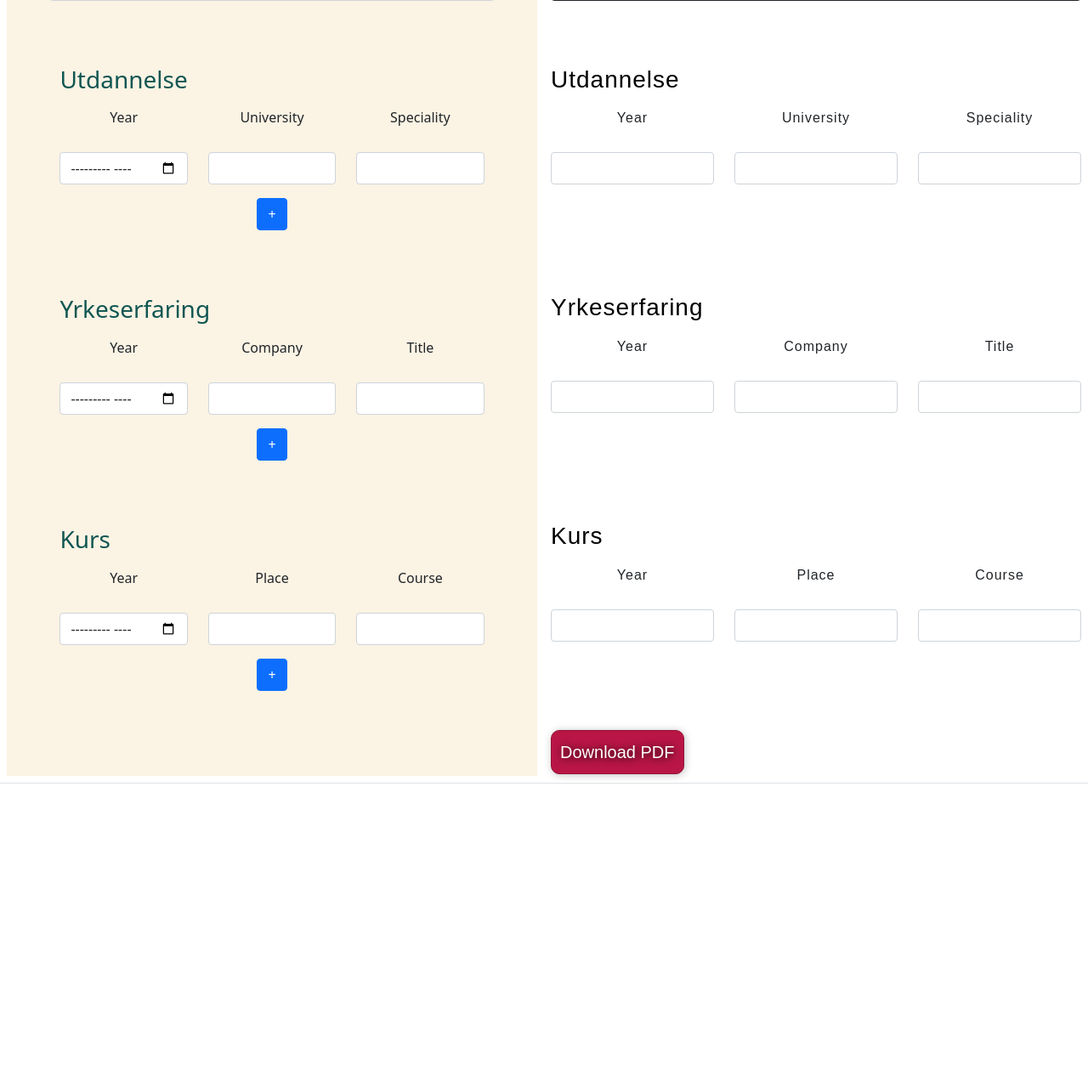
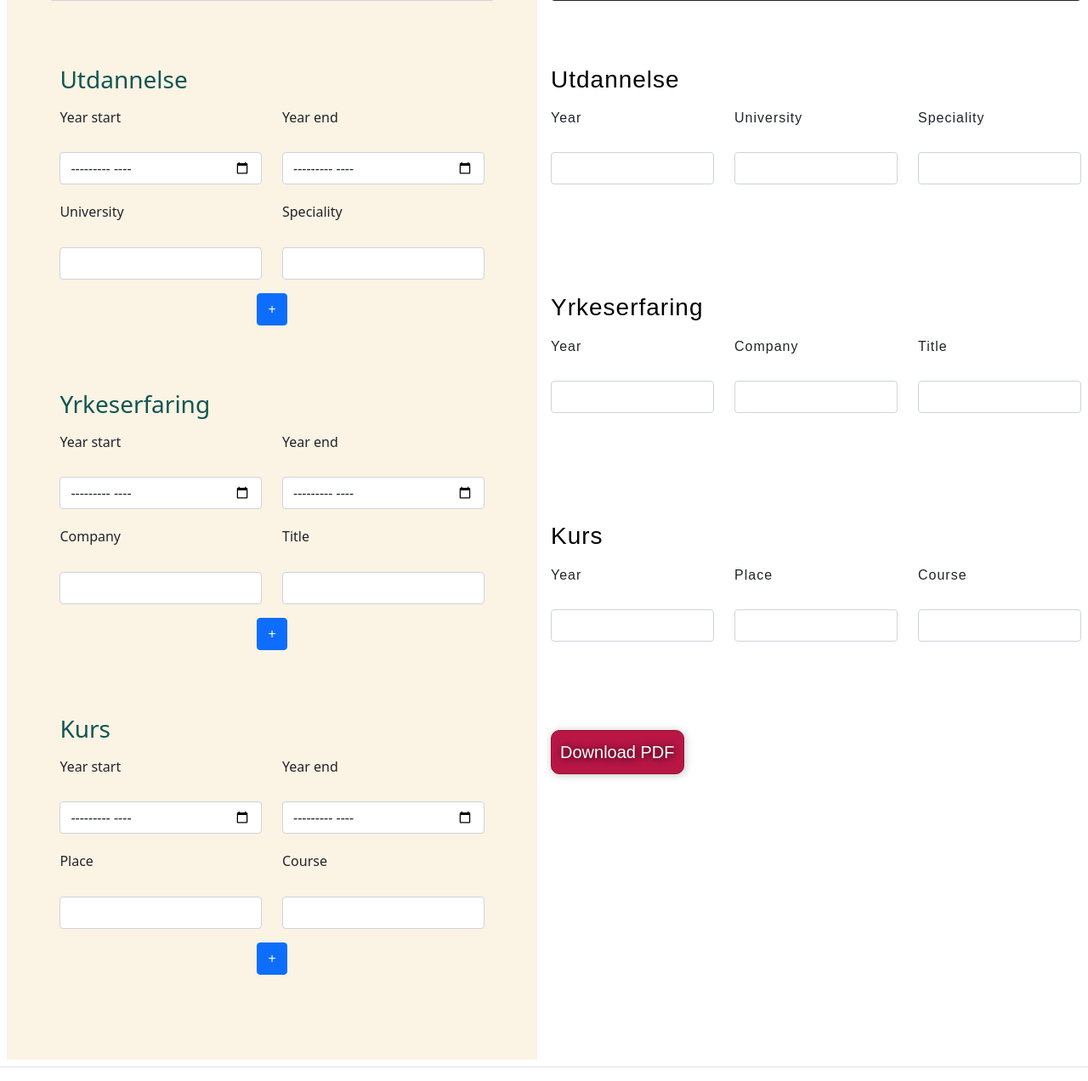
Before and after one commit to Rolf85no/interaktivCV, a Flask app: page / in a window 1280 px wide. Shown: the part 825-2097 px from the top of the page at 85% size. Before the commit the page ends 1747 px from the top, so only its background shows below. Run offline with Flask 2, Linux system fonts and the light colour scheme; some libraries are stand-ins or nearby versions.

Commit message:
Add files via upload
Mye fungerer men alt for mye kode så starter på nytt med enklere kode.

```diff
--- a/static/ixstyles.css
+++ b/static/ixstyles.css
@@ -160,7 +160,3 @@ pre{
 #kompetanse{
     min-height: 30vh;
 }
-
-#wrk_head, #ed_head, #kurs_head{
-    text-align: center;
-}
--- a/templates/index.html
+++ b/templates/index.html
@@ -91,22 +91,36 @@
                             <div class="row mb-1">
                                 <h3> Utdannelse</h3>
                             </div>
-                            <div id="ed_head"class="row mb-3">
-                                <label for="yearEd" class="col-md-4 col-form-label"><h5>Year</h5></label>
-                                <label for="university" class="col-md-4 col-form-label"><h5>University</h5></label>
-                                <label for="speciality" class="col-md-4 col-form-label"><h5>Speciality</h5></label>
+
+                            <!-------Utdannelse--------------->
+                            <div id="utdanning_row">
+                                <div id="edYear_head"class="row mb-3">
+                                    <label for="yearEd" class="col-md-6 col-form-label"><h5>Year start</h5></label>
+                                    <label for="yearEdEnd" class="col-md-6 col-form-label"><h5>Year end</h5></label>
                                 </div>
 
-                            <!-------Utdannelse--------------->
-                            <div class="row mb-3" id="utdanning_row">
-                                <div class="col-md-4">
+                                <div class="row mb-3">
+                                    <div class="col-md-6">
                                         <input type="month" class="form-control" id="yearEd">
                                     </div>
-                                <div class="col-md-4">
+
+                                    <div class="col-md-6">
+                                        <input type="month" class="form-control" id="yearEdEnd">
+                                    </div>
+                                </div>
+
+                                <div id="ed_head" class="row mb-3">
+                                    <label for="university" class="col-md-6 col-form-label"><h5>University</h5></label>
+                                    <label for="speciality" class="col-md-6 col-form-label"><h5>Speciality</h5></label>
+                                </div>
+
+                                <div class="row mb-3">
+                                    <div class="col-md-6">
                                         <input type="text" class="form-control" id="university">
                                     </div>
-                                <div class="col-md-4">
+                                    <div class="col-md-6">
                                         <input type="text" class="form-control" id="speciality">
+                                    </div>
                                 </div>
                             </div>
 
@@ -120,24 +134,38 @@
                             <div class="row mb-1">
                                 <h3>Yrkeserfaring</h3>
                             </div>
-                            <div id="wrk_head" class="row mb-3">
-                                <label for="yearWork" class="col-md-4 col-form-label"><h5>Year</h5></label>
-                                <label for="company" class="col-md-4 col-form-label"><h5>Company</h5></label>
-                                <label for="title" class="col-md-4 col-form-label"><h5>Title</h5></label>
+
+                            <!----------------work-row-------------->
+                            <div id="work_row">
+                                <div id="workYear_head" class="row mb-3">
+                                    <label for="yearWork" class="col-md-6 col-form-label"><h5>Year start</h5></label>
+                                    <label for="yearWorkEnd" class="col-md-6 col-form-label"><h5>Year end</h5></label>
                                 </div>
 
-                            <!----------------work-row-------------->
-                            <div class="row mb-3" id="work_row">
-                                <div class="col-md-4">
+                                <div class="row mb-3">
+                                    <div class="col-md-6">
                                         <input type="month" class="form-control" id="yearWork">
                                     </div>
-                                <div class="col-md-4">
+                                    <div class="col-md-6">
+                                        <input type="month" class="form-control" id="yearWorkEnd">
+                                    </div>
+                                </div>
+
+                                <div id="ed_head" class="row mb-3">
+                                    <label for="company" class="col-md-6 col-form-label"><h5>Company</h5></label>
+                                    <label for="title" class="col-md-6 col-form-label"><h5>Title</h5></label>
+                                </div>
+
+                                <div class="row mb-3">
+                                    <div class="col-md-6">
                                         <input type="text" class="form-control" id="company">
                                     </div>
-                                <div class="col-md-4">
+                                    <div class="col-md-6">
                                         <input type="text" class="form-control" id="title">
                                     </div>
                                 </div>
+                            </div>
+
 
                             <div class="centered_btn">
                                 <button type="button" class="btn btn-primary" id="addWork" onclick="addLine(document.getElementById('work_row'),document.getElementById('cvWork_row'), 1)">+</button>
@@ -150,24 +178,35 @@
                             <div class="row mb-1">
                                 <h3>Kurs</h3>
                             </div>
-                            <div id="kurs_head" class="row mb-3">
-                                <label for="yearKurs" class="col-md-4 col-form-label"><h5>Year</h5></label>
-                                <label for="place" class="col-md-4 col-form-label"><h5>Place</h5></label>
-                                <label for="course" class="col-md-4 col-form-label"><h5>Course</h5></label>
+                            <!---------------Kurs-row------------>
+                            <div id="kurs_row">
+
+                                <div id="kursYear_head" class="row mb-3">
+                                    <label for="yearKurs" class="col-md-6 col-form-label"><h5>Year start</h5></label>
+                                    <label for="yearKursEnd" class="col-md-6 col-form-label"><h5>Year end</h5></label>
+                                </div>
+                            <!---------------------Kurs year-------------->
+                                <div class="row mb-3">
+                                    <div class="col-md-6">
+                                        <input type="month" class="form-control" id="yearKurs">
+                                    </div>
+                                    <div class="col-md-6">
+                                        <input type="month" class="form-control" id="yearKursEnd">
+                                    </div>
                                 </div>
 
-                            <!---------------Kurs-row------------>
-                            <div class="row mb-3" id="kurs_row">
-                                <div class="col-md-4">
-                                    <input type="month" class="form-control" id="yearKurs">
+                                <div id="kurs_head" class="row mb-3">
+                                    <label for="place" class="col-md-6 col-form-label"><h5>Place</h5></label>
+                                    <label for="course" class="col-md-6 col-form-label"><h5>Course</h5></label>
                                 </div>
-
-                                <div class="col-md-4">
+                            <!-------------------Kurs tekst------------------->
+                                <div class="row mb-3">
+                                    <div class="col-md-6">
                                         <input type="text" class="form-control" id="place">
                                     </div>
-
-                                <div class="col-md-4">
+                                    <div class="col-md-6">
                                         <input type="text" class="form-control" id="course">
+                                    </div>
                                 </div>
 
                             </div>
```
Also changed, not shown: static/main.js (+36 -10 lines), 1 other file. Lines whose indentation alone changed are shown as unchanged.
